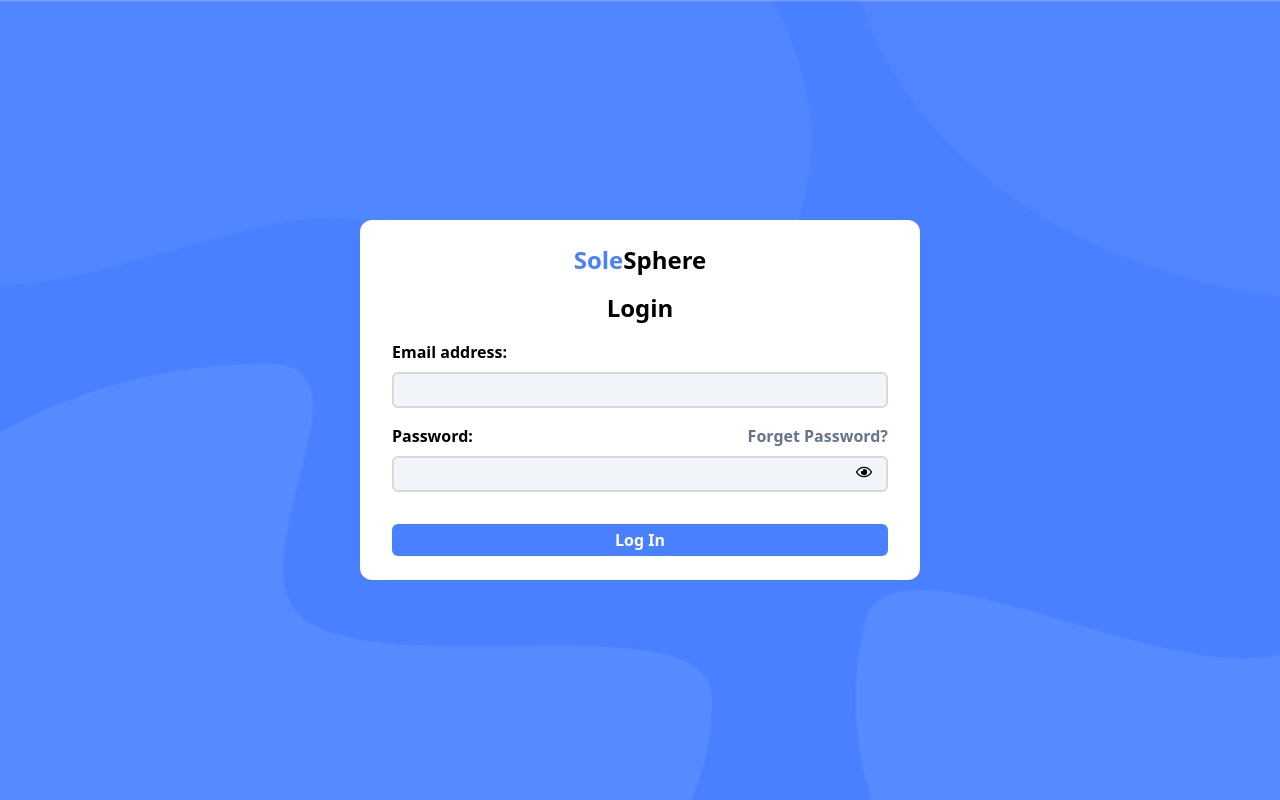
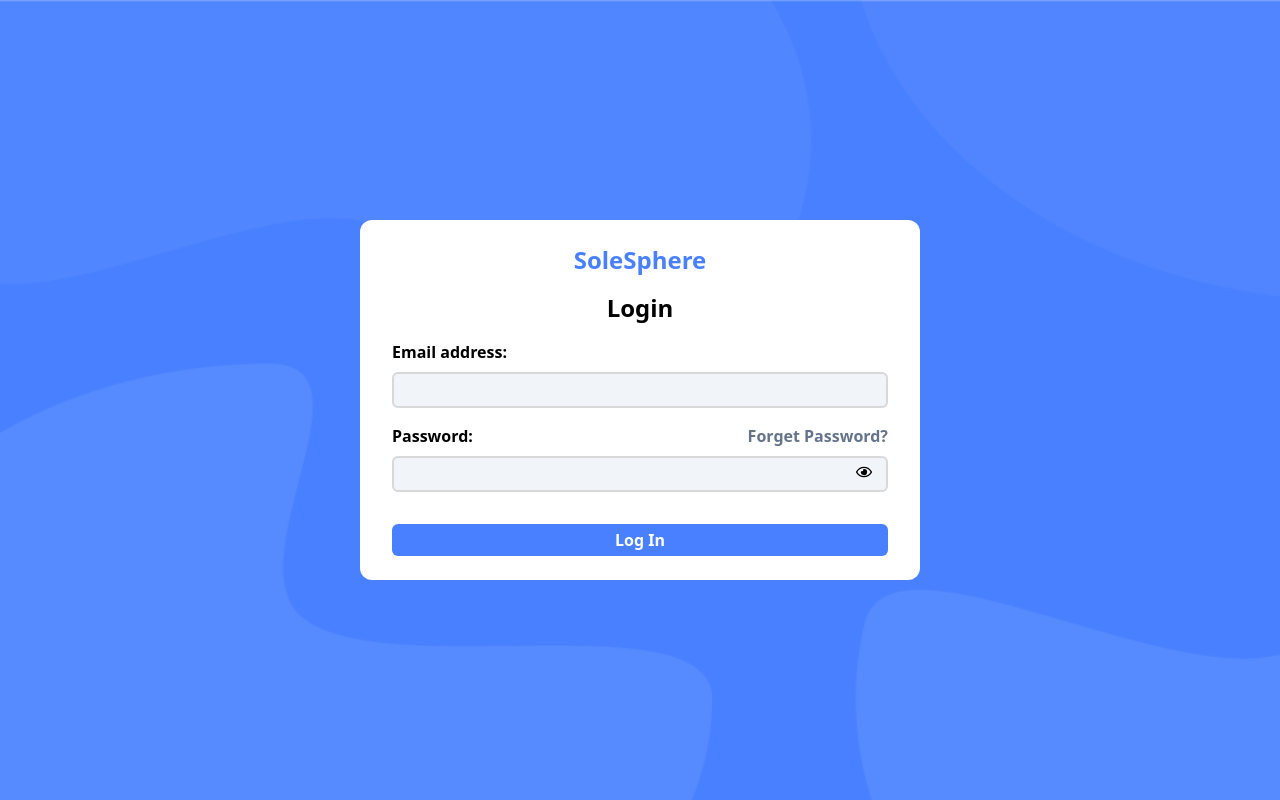
Before and after one commit to kirtandave03/soleSphere-frontend, a React (Vite) app: page /login in a window 1280 px wide. Built offline with nearby package versions, Linux system fonts and the light colour scheme; no server answers.

Commit message:
corrected solesphere logo in pages

```diff
--- a/src/components/Otp.jsx
+++ b/src/components/Otp.jsx
@@ -97,7 +97,7 @@ const Otp = ({
       <div className="w-screen h-screen bg-login-bg bg-cover flex justify-center items-center font-semibold">
         <div className="m-auto w-[560px] h-[307.54px] bg-white flex flex-col justify-center items-center gap-8 align-middle rounded-xl font-sans">
           <div className="font-bold text-2xl flex justify-center items-center">
-            <span className="text-[#4880FF]">Sole</span>Sphere
+            <span className="text-[#4880FF]">SoleSphere</span>
           </div>
           <p className="text-2xl">{text}</p>
           <div className=" relative w-full flex flex-col justify-center items-center gap-4">
--- a/src/layouts/Navbar.jsx
+++ b/src/layouts/Navbar.jsx
@@ -145,7 +145,7 @@ const Navbar = () => {
             >
               Users
             </button>
-            <button
+            {/* <button
               className={`p-4 rounded-r-xl ${
                 selectedButton === "team"
                   ? "bg-blue-500 text-white"
@@ -154,7 +154,7 @@ const Navbar = () => {
               onClick={() => handleSelect("team")}
             >
               Team
-            </button>
+            </button> */}
           </div>
           <button
             className={`p-4 rounded-r-xl ${
--- a/src/layouts/TopBar.jsx
+++ b/src/layouts/TopBar.jsx
@@ -1,10 +1,5 @@
 import React, { useState } from "react";
 import { useSelector } from "react-redux";
-import { Menu } from "@headlessui/react";
-import { MdManageAccounts, MdLogout } from "react-icons/md";
-import { FaKey } from "react-icons/fa6";
-import { IoIosArrowDropdown } from "react-icons/io";
-import { CiSearch } from "react-icons/ci";
 
 const TopBar = () => {
   const email = useSelector((state) => state.email);
@@ -19,7 +14,9 @@ const TopBar = () => {
     <div className="h-12 w-full bg-white py-4 pl-2 pr-6 flex justify-between items-center">
       <div className="flex items-center">
         <div className="font-bold text-xl">
-          <span className="text-[#4880FF]">Sole</span>Sphere
+          <a href="/">
+            <span className="text-[#4880FF]">SoleSphere</span>
+          </a>
         </div>
       </div>
       <div className="flex items-center space-x-4">
--- a/src/views/EditProduct.jsx
+++ b/src/views/EditProduct.jsx
@@ -412,7 +412,12 @@ function EditProductPage() {
                                     {...register(`size${index}`, {
                                       required: {
                                         value: true,
-                                        message: "This field is required ",
+                                        message: "This field is required",
+                                      },
+                                      pattern: {
+                                        value: /^[0-9]*\.?[0-9]+$/,
+                                        message:
+                                          "Please enter a positive number",
                                       },
                                     })}
                                   />
@@ -426,7 +431,12 @@ function EditProductPage() {
                                     {...register(`actualPrice${index}`, {
                                       required: {
                                         value: true,
-                                        message: "This field is required ",
+                                        message: "This field is required",
+                                      },
+                                      pattern: {
+                                        value: /^[0-9]*\.?[0-9]+$/,
+                                        message:
+                                          "Please enter a positive number",
                                       },
                                     })}
                                   />
@@ -440,7 +450,12 @@ function EditProductPage() {
                                     {...register(`discountedPrice${index}`, {
                                       required: {
                                         value: true,
-                                        message: "This field is required ",
+                                        message: "This field is required",
+                                      },
+                                      pattern: {
+                                        value: /^[0-9]*\.?[0-9]+$/,
+                                        message:
+                                          "Please enter a positive number",
                                       },
                                     })}
                                   />
@@ -454,7 +469,12 @@ function EditProductPage() {
                                     {...register(`stock${index}`, {
                                       required: {
                                         value: true,
-                                        message: "This field is required ",
+                                        message: "This field is required",
+                                      },
+                                      pattern: {
+                                        value: /^[0-9]*\.?[0-9]+$/,
+                                        message:
+                                          "Please enter a positive number",
                                       },
                                     })}
                                   />
--- a/src/views/Login.jsx
+++ b/src/views/Login.jsx
@@ -89,7 +89,7 @@ function Login() {
       <div className="w-screen h-screen bg-login-bg bg-cover flex justify-center items-center font-semibold">
         <div className="m-auto w-[560px] h-[360px] bg-white flex flex-col justify-center align-middle rounded-xl">
           <div className="font-bold text-2xl mb-4 flex justify-center items-center">
-            <span className="text-[#4880FF]">Sole</span>Sphere
+            <span className="text-[#4880FF]">SoleSphere</span>
           </div>
           <form>
             <div className="flex flex-col items-center">
--- a/src/views/UpdatePassword.jsx
+++ b/src/views/UpdatePassword.jsx
@@ -64,6 +64,9 @@ const UpdatePassword = () => {
       <div className="m-auto w-[560px] h-[350px] bg-white flex flex-col justify-center align-middle rounded-xl">
         <form onSubmit={handleSubmit(onSubmit)}>
           <div className="flex flex-col items-center">
+            <div className="font-bold text-2xl my-2 flex justify-center items-center">
+              <span className="text-[#4880FF]">SoleSphere</span>
+            </div>
             <h1 className="font-bold text-2xl font-sans mb-6">
               Update Password
             </h1>
```
